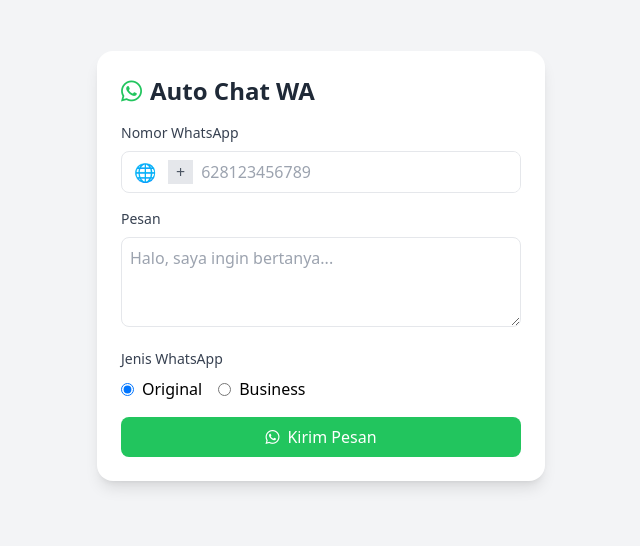
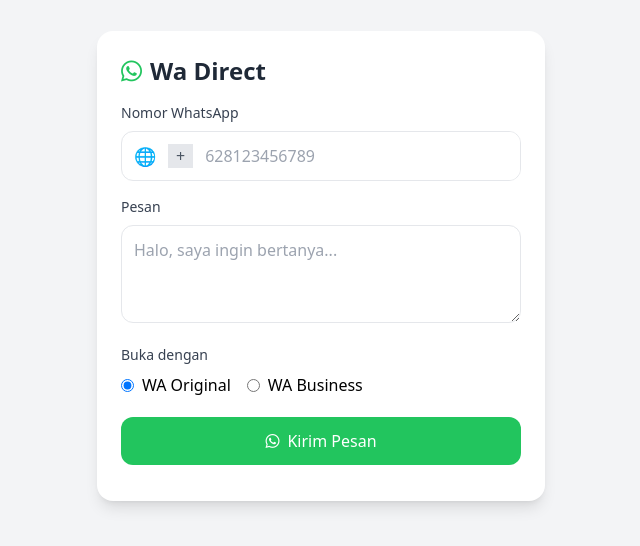
Before and after one commit to seonha14/WaDir, a plain HTML site: page index.html in a window 1280 px wide. Shown: the part 134-680 px from the top of the page, without its empty margins (319-959 px from the left). Drawn offline with nearby package versions, Linux system fonts and the light colour scheme.

Commit message:
Update index.html

```diff
--- a/index.html
+++ b/index.html
@@ -1,102 +1,91 @@
 <!DOCTYPE html>
-<html lang="en">
+<html lang="id">
 <head>
   <meta charset="UTF-8" />
-  <meta name="viewport" content="width=device-width, initial-scale=1.0"/>
-  <title>Auto Chat WA</title>
+  <meta name="viewport" content="width=device-width, initial-scale=1" />
+  <title>WA DIRECT!!!</title>
+
+  <!-- Tailwind + Icon -->
   <script src="https://cdn.tailwindcss.com"></script>
   <link rel="stylesheet" href="https://cdnjs.cloudflare.com/ajax/libs/font-awesome/6.5.0/css/all.min.css"/>
+
+  <!-- PWA -->
   <link rel="manifest" href="manifest.json">
-  <meta name="theme-color" content="#25D366">
+  <meta name="theme-color" content="#25D366" />
 </head>
 <body class="bg-gray-100 flex items-center justify-center min-h-screen">
   <div class="bg-white shadow-lg rounded-2xl p-6 w-full max-w-md">
-    <h2 class="text-2xl font-bold text-gray-800 mb-4 flex items-center gap-2">
-      <i class="fa-brands fa-whatsapp text-green-500"></i> Auto Chat WA
-    </h2>
+    <h1 class="text-2xl font-bold text-gray-800 mb-4 flex items-center gap-2">
+      <i class="fa-brands fa-whatsapp text-green-500"></i> Wa Direct
+    </h1>
 
-    <!-- Input Nomor + Flag -->
+    <!-- Nomor + Flag -->
     <label class="block mb-2 text-sm font-medium text-gray-700">Nomor WhatsApp</label>
-    <div class="flex items-center border rounded-lg overflow-hidden mb-4">
-      <span id="flag" class="px-3 text-lg">🌐</span>
-      <span class="bg-gray-200 px-2 text-gray-600">+ </span>
-      <input type="tel" id="phone" class="flex-1 p-2 outline-none" placeholder="628123456789" pattern="[0-9]*" required>
+    <div class="flex items-center border rounded-xl overflow-hidden mb-4">
+      <span id="flag" class="px-3 text-lg select-none">🌐</span>
+      <span class="bg-gray-200 px-2 text-gray-600 select-none">+ </span>
+      <input
+        type="tel"
+        id="phone"
+        inputmode="numeric"
+        pattern="[0-9]*"
+        class="flex-1 p-3 outline-none"
+        placeholder="628123456789"
+        autocomplete="off"
+        autocapitalize="off"
+        spellcheck="false"
+        required
+      />
     </div>
 
-    <!-- Input Pesan -->
+    <!-- Pesan -->
     <label class="block mb-2 text-sm font-medium text-gray-700">Pesan</label>
-    <textarea id="message" rows="3" class="w-full border rounded-lg p-2 mb-4 outline-none" placeholder="Halo, saya ingin bertanya..."></textarea>
+    <textarea
+      id="message"
+      rows="3"
+      class="w-full border rounded-xl p-3 mb-4 outline-none"
+      placeholder="Halo, saya ingin bertanya..."
+    ></textarea>
 
-    <!-- Pilih Jenis WA (Radio Button) -->
-    <label class="block mb-2 text-sm font-medium text-gray-700">Jenis WhatsApp</label>
-    <div class="flex gap-4 mb-4">
-      <label class="flex items-center gap-2">
-        <input type="radio" name="waType" value="original" checked>
-        Original
+    <!-- Jenis WA (Radio) -->
+    <label class="block mb-2 text-sm font-medium text-gray-700">Buka dengan</label>
+    <div class="flex items-center gap-4 mb-5">
+      <label class="flex items-center gap-2 cursor-pointer">
+        <input type="radio" name="waType" value="original" checked />
+        <span>WA Original</span>
       </label>
-      <label class="flex items-center gap-2">
-        <input type="radio" name="waType" value="business">
-        Business
+      <label class="flex items-center gap-2 cursor-pointer">
+        <input type="radio" name="waType" value="business" />
+        <span>WA Business</span>
       </label>
     </div>
 
-    <!-- Tombol Kirim -->
-    <button onclick="sendMessage()" class="w-full bg-green-500 text-white py-2 rounded-lg font-medium hover:bg-green-600 transition flex items-center justify-center gap-2">
+    <!-- Actions -->
+    <button
+      id="sendBtn"
+      class="w-full bg-green-500 text-white py-3 rounded-xl font-medium hover:bg-green-600 transition flex items-center justify-center gap-2"
+    >
       <i class="fa-brands fa-whatsapp"></i> Kirim Pesan
     </button>
+
+    <p id="debug" class="text-xs text-gray-400 mt-3 select-text"></p>
   </div>
 
+  <!-- App JS dengan versi untuk bust cache -->
   <script>
-    // Data kode negara minimal 30 negara
-    const countryCodes = {
-      "62": {flag:"🇮🇩", name:"INA"}, "1": {flag:"🇺🇸", name:"USA"}, "44": {flag:"🇬🇧", name:"UK"},
-      "81": {flag:"🇯🇵", name:"JPN"}, "49": {flag:"🇩🇪", name:"GER"}, "33": {flag:"🇫🇷", name:"FRA"},
-      "61": {flag:"🇦🇺", name:"AUS"}, "39": {flag:"🇮🇹", name:"ITA"}, "34": {flag:"🇪🇸", name:"ESP"},
-      "55": {flag:"🇧🇷", name:"BRA"}, "7": {flag:"🇷🇺", name:"RUS"}, "82": {flag:"🇰🇷", name:"KOR"},
-      "65": {flag:"🇸🇬", name:"SGP"}, "66": {flag:"🇹🇭", name:"THA"}, "90": {flag:"🇹🇷", name:"TUR"},
-      "46": {flag:"🇸🇪", name:"SWE"}, "41": {flag:"🇨🇭", name:"SWI"}, "31": {flag:"🇳🇱", name:"NLD"},
-      "27": {flag:"🇿🇦", name:"RSA"}, "354": {flag:"🇮🇸", name:"ISL"}, "351": {flag:"🇵🇹", name:"POR"},
-      "64": {flag:"🇳🇿", name:"NZL"}, "48": {flag:"🇵🇱", name:"POL"}, "420": {flag:"🇨🇿", name:"CZE"},
-      "43": {flag:"🇦🇹", name:"AUT"}, "36": {flag:"🇭🇺", name:"HUN"}, "358": {flag:"🇫🇮", name:"FIN"},
-      "30": {flag:"🇬🇷", name:"GRE"}, "372": {flag:"🇪🇪", name:"EST"}, "359": {flag:"🇧🇬", name:"BUL"}
-    };
+    const v = '20250815'; // bump kalau update
+    const s = document.createElement('script');
+    s.src = `app.js?v=${v}`;
+    document.body.appendChild(s);
+  </script>
 
-    const phoneInput = document.getElementById('phone');
-    const flagSpan = document.getElementById('flag');
-
-    phoneInput.addEventListener('input', () => {
-      let val = phoneInput.value.trim();
-      let detected = {flag:"🌐", name:""};
-
-      // Cek dari kode terpanjang ke terpendek
-      const sortedCodes = Object.keys(countryCodes).sort((a,b) => b.length - a.length);
-      for (let code of sortedCodes) {
-        if (val.startsWith(code)) {
-          detected = countryCodes[code];
-          break;
-        }
-      }
-      flagSpan.textContent = detected.flag + (detected.name ? ' ' + detected.name : '');
-    });
-
-    function sendMessage() {
-      let phone = phoneInput.value.trim();
-      let message = encodeURIComponent(document.getElementById('message').value.trim());
-      let waType = document.querySelector('input[name="waType"]:checked').value;
-
-      if (!phone) return alert("Masukkan nomor WA terlebih dahulu!");
-      if (phone.startsWith("0")) phone = "62" + phone.substring(1);
-
-      let url = waType === "original"
-        ? `https://api.whatsapp.com/send?phone=${phone}&text=${message}`
-        : `https://api.whatsapp.com/send?phone=${phone}&text=${message}`;
-
-      console.log("Redirect ke:", url); // Debug
-      window.open(url, "_blank");
-    }
-
+  <!-- SW register dengan versi -->
+  <script>
     if ('serviceWorker' in navigator) {
-      navigator.serviceWorker.register('sw.js').then(() => console.log("Service Worker Registered"));
+      const swv = 'v3';
+      navigator.serviceWorker.register(`sw.js?v=${swv}`).then(() => {
+        console.log('SW registered', swv);
+      });
     }
   </script>
 </body>
```
